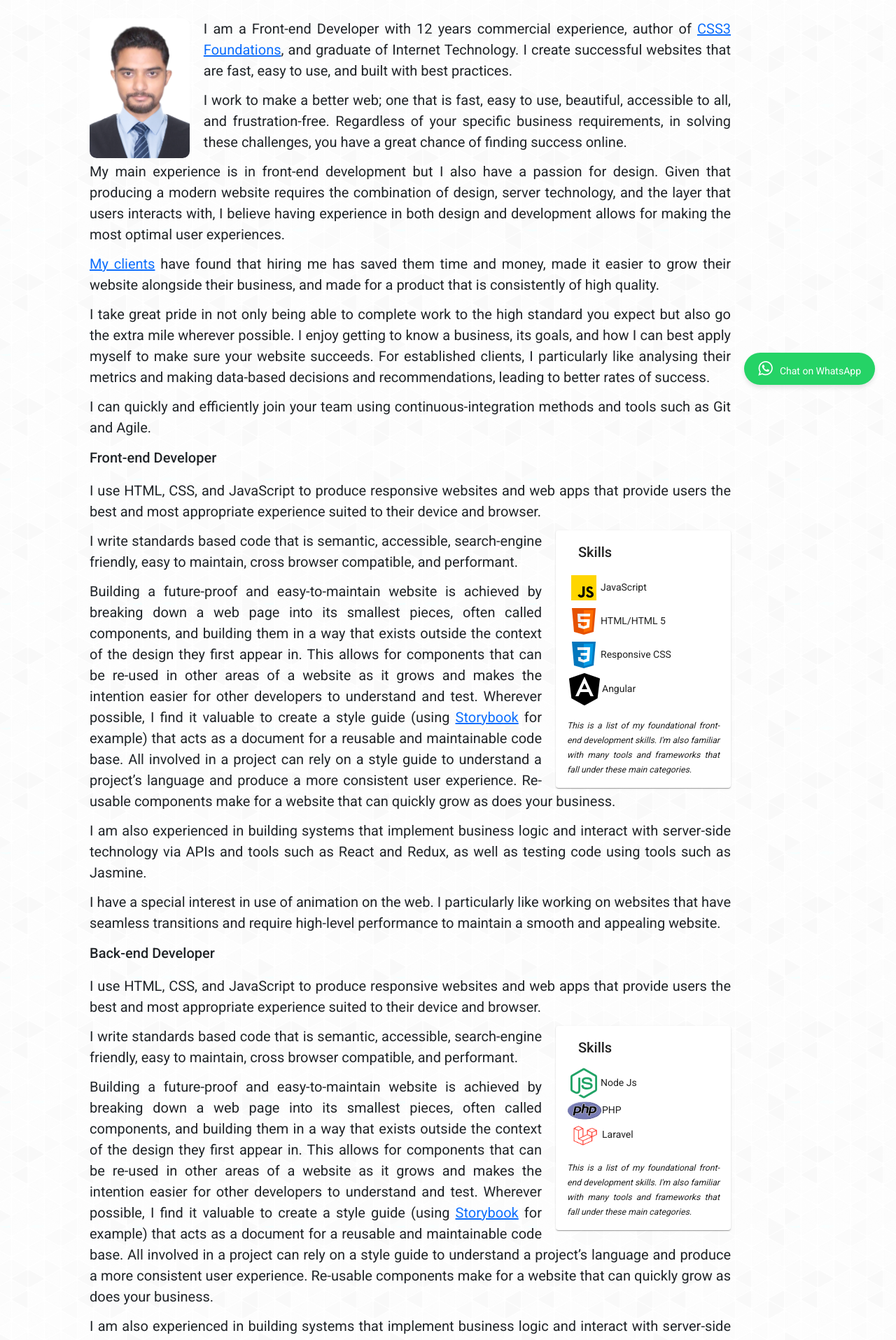
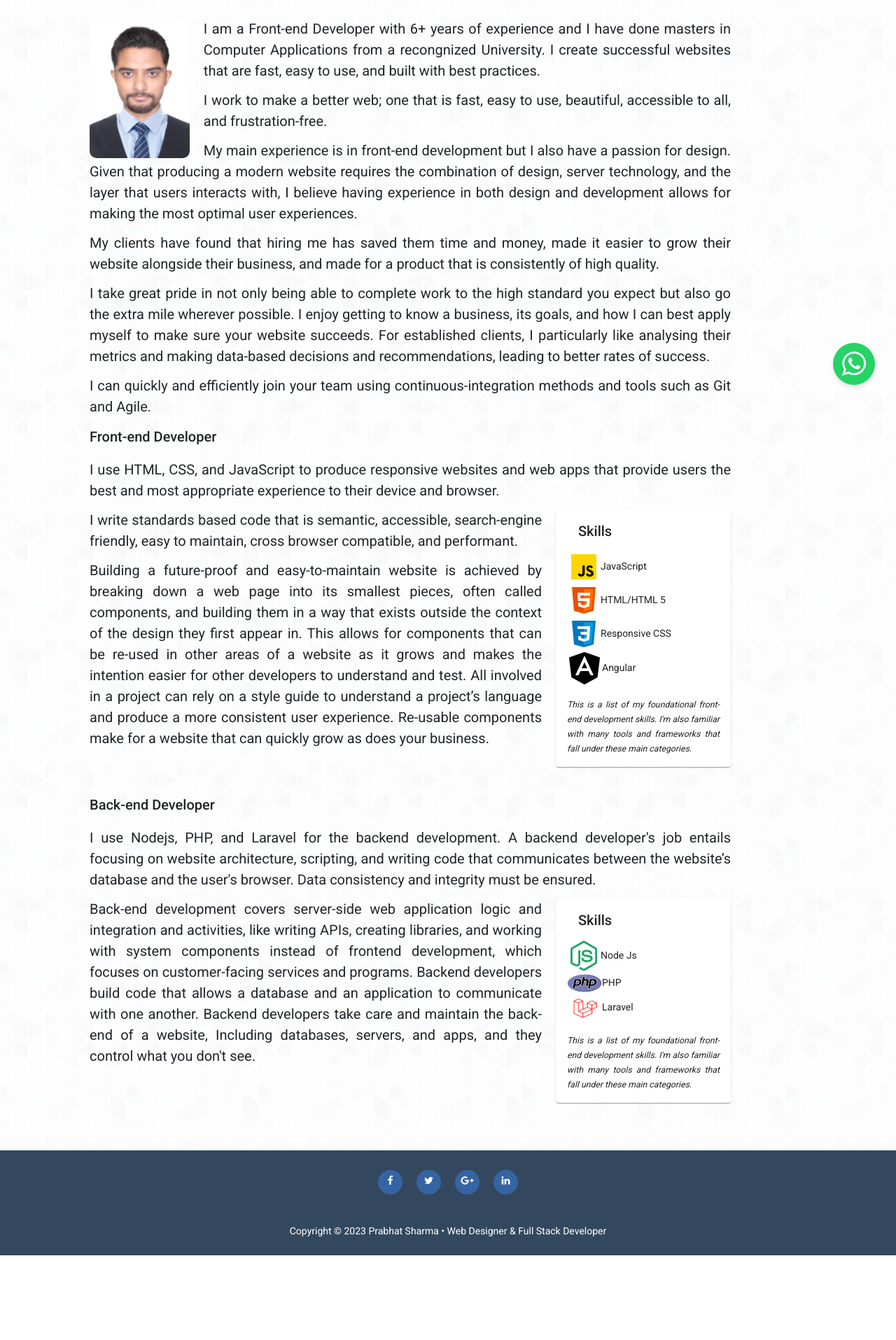
Before and after one commit to mtr-prabhat-sharma/portfolio, an Angular app: page /about in a window 1280 px wide. Shown: the part 220-2135 px from the top of the page at 70% size. After the commit the page ends 2014 px from the top, so only its background shows below. Built offline with nearby package versions, Linux system fonts and the light colour scheme.

Commit message:
issues fixing

```diff
--- a/src/app/components/about/about.component.html
+++ b/src/app/components/about/about.component.html
@@ -6,20 +6,19 @@
         <div class="img-container">
             <img aria-hidden="true" src="../../../assets/images/Image_1.png" alt="">
         </div>
-        <p>I am a Front-end Developer with 12 years commercial experience, author of <a
-                href="http://www.css3foundations.com" target="_blank" rel="noopener noreferrer nofollow">CSS3
-                Foundations</a>, and graduate of Internet Technology. I create successful websites that are fast,
+        <p>I am a Front-end Developer with 6+ years of experience and I have done masters in Computer Applications from a recongnized University.
+            I create successful websites that are fast,
             easy to use, and built with best practices.</p>
         <p>I work to make a better web; one that is fast, easy to use, beautiful, accessible to all, and
-            frustration-free. Regardless of your specific business requirements, in solving these challenges, you
-            have a great chance of finding success online.</p>
+            frustration-free.</p>
         <p>My main experience is in front-end development but I also have a passion for design. Given that producing
             a modern website requires the combination of design, server technology, and the layer that users
             interacts with, I believe having experience in both design and development allows for making the most
             optimal user experiences.</p>
-        <p><a href="/testimonials/">My clients</a> have found that hiring me has saved them time and money, made it
+        <p>My clients have found that hiring me has saved them time and money, made it
             easier to grow their website alongside their business, and made for a product that is consistently of
-            high quality.</p>
+            high quality.
+        </p>
 
         <p>I take great pride in not only being able to complete work to the high standard you expect but also go
             the extra mile wherever possible. I enjoy getting to know a business, its goals, and how I can best
@@ -31,7 +30,7 @@
         <div class="front-end-container">
             <h2>Front-end Developer</h2>
             <p>I use HTML, CSS, and JavaScript to produce responsive websites and web apps that provide users the best
-                and most appropriate experience suited to their device and browser.</p>
+                and most appropriate experience to their device and browser.</p>
             <div class="skills-section">
                 <mat-card>
                     <mat-card-header>
@@ -48,8 +47,7 @@
                             <small>
                                 <em>This is a list of my foundational front-end
                                     development skills. I'm also familiar with many tools and frameworks that fall under
-                                    these
-                                    main categories.
+                                    these main categories.
                                 </em>
                             </small>
                         </p>
@@ -61,23 +59,13 @@
             <p>Building a future-proof and easy-to-maintain website is achieved by breaking down a web page into its
                 smallest pieces, often called components, and building them in a way that exists outside the context of
                 the design they first appear in. This allows for components that can be re-used in other areas of a
-                website as it grows and makes the intention easier for other developers to understand and test. Wherever
-                possible, I find it valuable to create a style guide (using <a href="https://storybook.js.org/"
-                    rel="nofollow noreferrer noopener">Storybook</a> for example) that acts as a document for a reusable
-                and maintainable code base. All involved in a project can rely on a style guide to understand a
-                project’s language and produce a more consistent user experience. Re-usable components make for a
-                website that can quickly grow as does your business.</p>
-            <p>I am also experienced in building systems that implement business logic and interact with server-side
-                technology via APIs and tools such as React and Redux, as well as testing code using tools such as
-                Jasmine.</p>
-            <p>I have a special interest in use of animation on the web. I particularly like working on websites that
-                have seamless transitions and require high-level performance to maintain a smooth and appealing website.
-            </p>
+                website as it grows and makes the intention easier for other developers to understand and test.
+                All involved in a project can rely on a style guide to understand a project’s language and produce a
+                more consistent user experience. Re-usable components make for a website that can quickly grow as does your business.</p>
         </div>
         <div class="backend-end-container">
             <h2>Back-end Developer</h2>
-            <p>I use HTML, CSS, and JavaScript to produce responsive websites and web apps that provide users the best
-                and most appropriate experience suited to their device and browser.</p>
+            <p>I use Nodejs, PHP, and Laravel for the backend development. A backend developer's job entails focusing on website architecture, scripting, and writing code that communicates between the website’s database and the user's browser. Data consistency and integrity must be ensured. </p>
             <div class="skills-section">
                 <mat-card>
                     <mat-card-header>
@@ -102,23 +90,7 @@
                     </mat-card-content>
                 </mat-card>
             </div>
-            <p>I write standards based code that is semantic, accessible, search-engine friendly, easy to maintain,
-                cross browser compatible, and performant.</p>
-            <p>Building a future-proof and easy-to-maintain website is achieved by breaking down a web page into its
-                smallest pieces, often called components, and building them in a way that exists outside the context of
-                the design they first appear in. This allows for components that can be re-used in other areas of a
-                website as it grows and makes the intention easier for other developers to understand and test. Wherever
-                possible, I find it valuable to create a style guide (using <a href="https://storybook.js.org/"
-                    rel="nofollow noreferrer noopener">Storybook</a> for example) that acts as a document for a reusable
-                and maintainable code base. All involved in a project can rely on a style guide to understand a
-                project’s language and produce a more consistent user experience. Re-usable components make for a
-                website that can quickly grow as does your business.</p>
-            <p>I am also experienced in building systems that implement business logic and interact with server-side
-                technology via APIs and tools such as React and Redux, as well as testing code using tools such as
-                Jasmine.</p>
-            <p>I have a special interest in use of animation on the web. I particularly like working on websites that
-                have seamless transitions and require high-level performance to maintain a smooth and appealing website.
-            </p>
+            <p> Back-end development covers server-side web application logic and integration and activities, like writing APIs, creating libraries, and working with system components instead of frontend development, which focuses on customer-facing services and programs. Backend developers build code that allows a database and an application to communicate with one another. Backend developers take care and maintain the back-end of a website, Including databases, servers, and apps, and they control what you don't see.</p>
         </div>
     </div>
 </main>
--- a/src/app/components/about/about.component.scss
+++ b/src/app/components/about/about.component.scss
@@ -40,3 +40,6 @@ ul {
 li {
     list-style: none;
 }
+.backend-end-container {
+    margin: 4rem 0 4rem 0;
+}
--- a/src/app/components/services/services.component.html
+++ b/src/app/components/services/services.component.html
@@ -61,8 +61,8 @@
             <mat-card-header>
                 <mat-card-title>Performance Optimization</mat-card-title>
             </mat-card-header>
-            <img style="height: 177px;" src="../../../assets/images/website-performance.png" alt="Performance Optimization">
-            <mat-card-content> Website performance refers to how rapidly a website's pages load and display in a web browser. <br>
+            <img style="margin-top:1rem;height:230px;" src="../../../assets/images/website-performance.png" alt="Performance Optimization">
+            <mat-card-content style="margin-top: 4.5rem;"> Website performance refers to how rapidly a website's pages load and display in a web browser. <br>
                 <b>Like</b><br>
                 GTmetrix
             </mat-card-content>
--- a/src/app/components/services/services.component.scss
+++ b/src/app/components/services/services.component.scss
@@ -4,12 +4,15 @@
 
 }
 h1 {
+
     text-align: center;
+    font-size: 28px;
+    font-family: Cambria, Cochin, Georgia, Times, 'Times New Roman', serif;
 }
 .card-container {
     display: flex;
     flex-wrap: wrap;
-    margin-top: 2em;
+    margin-top: 4em;
     margin-bottom: 2em;
     gap: 30px;
 }
@@ -20,10 +23,12 @@ h1 {
 }
 .mat-card-content {
     margin-top: 1rem;
-    width: 260px;
+    //width: 260px;
     text-align: justify;
     align-items: center;
     //width: auto;
+    font-size: 18px;
+    font-family: Cambria, Cochin, Georgia, Times, 'Times New Roman', serif;
 }
 img {
     height: 300px;
@@ -31,4 +36,5 @@ img {
 }
 .mat-card-header {
     justify-content: center;
+    border-bottom: 2px solid black;
 }
--- a/src/app/components/whatsapp-link/whatsapp-link.component.html
+++ b/src/app/components/whatsapp-link/whatsapp-link.component.html
@@ -1,8 +1,8 @@
 <div class="whatsapp-fancy-button">
     <a href="https://api.whatsapp.com/send?phone=918630568107" target="_blank">
       <span class="icon">
-        <i class="fa fa-whatsapp"></i>
+        <i class="fa fa-whatsapp" style="font-size:40px"></i>
       </span>
-      <span class="text">Chat on WhatsApp</span>
+      <!-- <span class="text">Chat on WhatsApp</span> -->
     </a>
   </div>
--- a/src/app/components/whatsapp-link/whatsapp-link.component.scss
+++ b/src/app/components/whatsapp-link/whatsapp-link.component.scss
@@ -6,13 +6,26 @@
   }
 
   .whatsapp-fancy-button a {
+    // display: inline-block;
+    // background-color: #25d366;
+    // color: white;
+    // border-radius: 50px;
+    // padding: 10px 20px;
+    // text-decoration: none;
+    // box-shadow: 0px 4px 6px rgba(0, 0, 0, 0.1);
+
     display: inline-block;
     background-color: #25d366;
     color: white;
-    border-radius: 50px;
-    padding: 10px 20px;
+    border-radius: 50%;
+    /* padding: 10px 20px; */
     text-decoration: none;
     box-shadow: 0px 4px 6px rgba(0, 0, 0, 0.1);
+    height: 60px ;
+    width: 60px;
+    text-align: center;
+    padding-top: 10px;
+    padding-left: 10px;
   }
 
   .whatsapp-fancy-button .icon {
```
